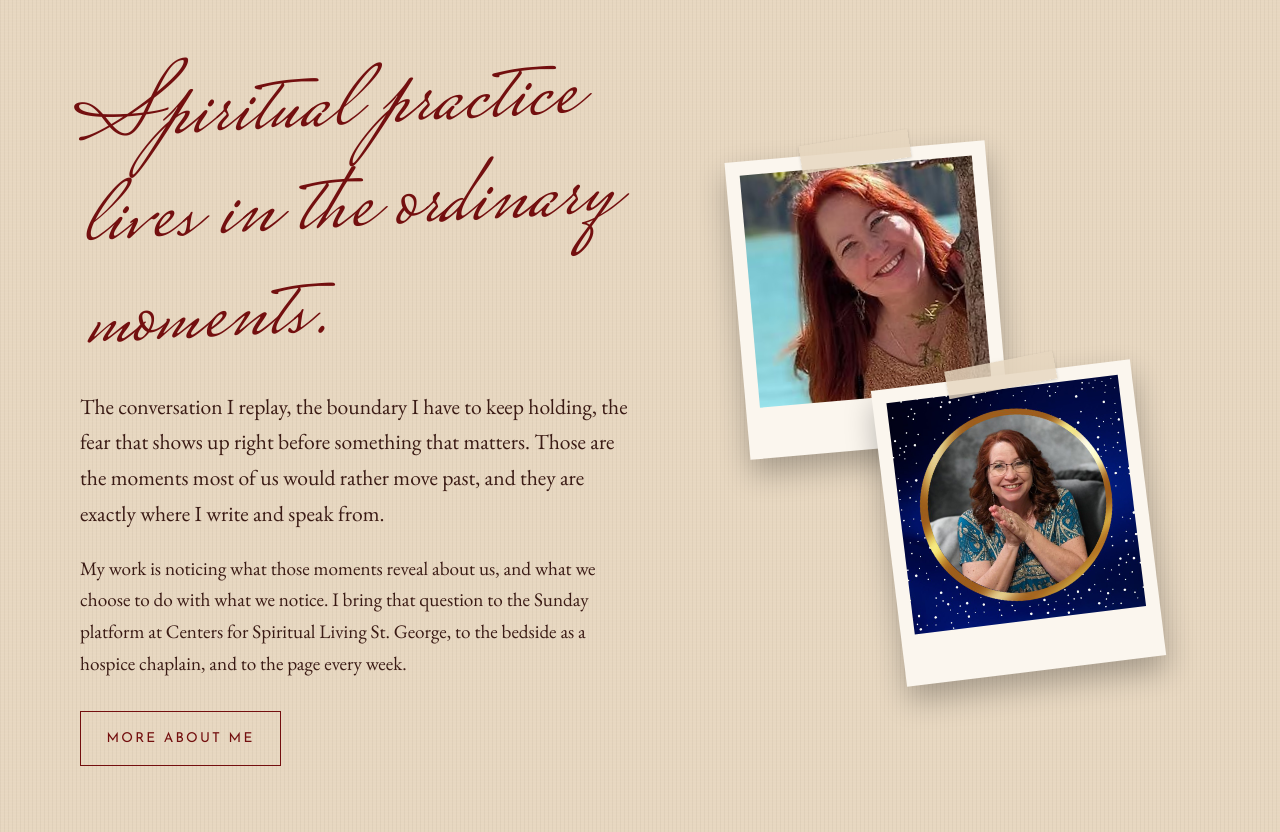
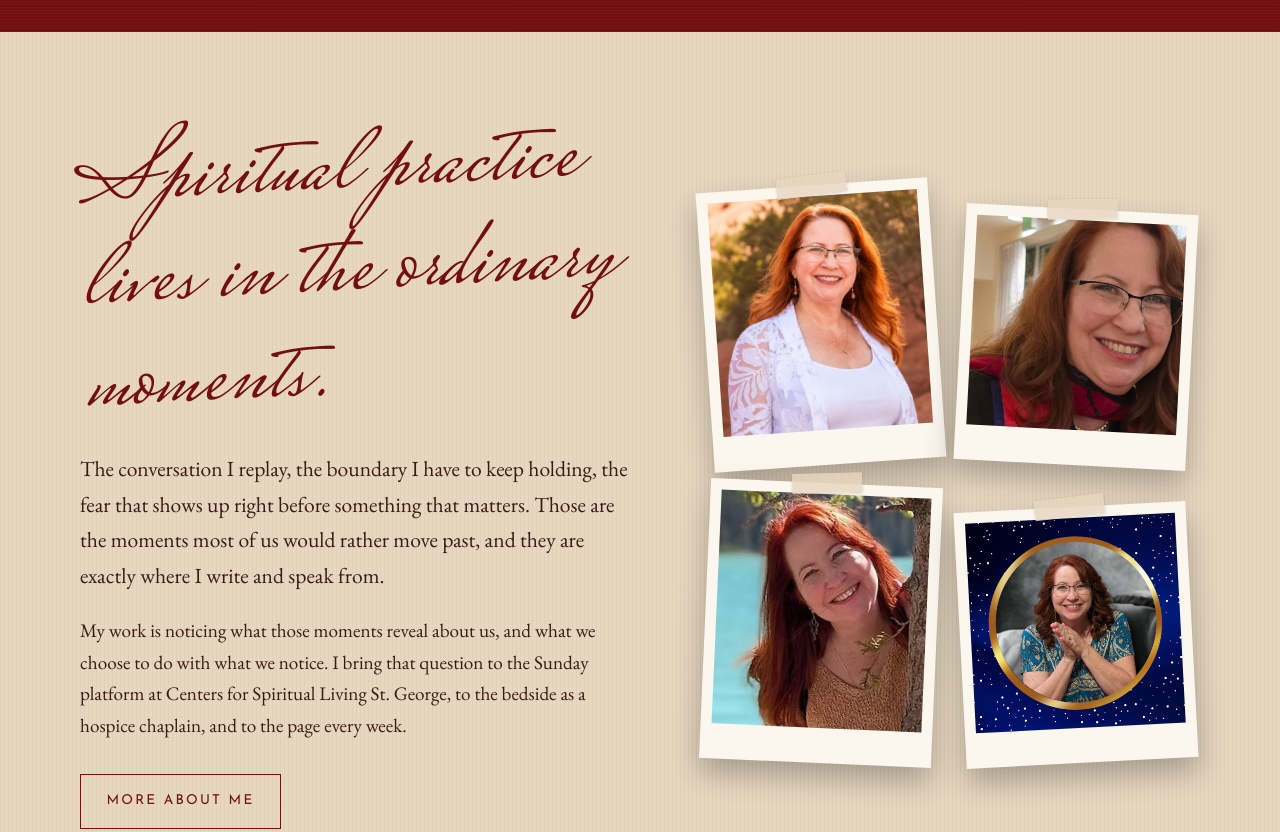
Before and after one commit to RevRachael/Rev-Rachael-website, a plain HTML site: page index.html in a window 1280 px wide. Shown: the part 1100-1932 px from the top of the page. Drawn offline with Linux system fonts and the light colour scheme.

Commit message:
Make the sweater portrait the main photo, add a four-photo cluster
The Home page now leads with the sweater portrait. The section below it
shows four polaroids: red rock portrait, robes and stole, lakeside, and
the YouTube profile photo.

Co-Authored-By: Claude Opus 5.5 <noreply@anthropic.com>
Claude-Session: https://claude.ai/code/session_01CDnxywnq3uqhGHXEgQCQqm

```diff
--- a/index.html
+++ b/index.html
@@ -8,7 +8,7 @@
   <meta property="og:type" content="website">
   <meta property="og:title" content="Rev. Rachael Dilling | Minister, hospice chaplain, writer, and speaker">
   <meta property="og:description" content="Rev. Rachael Dilling writes and speaks about the ordinary moments where spiritual practice lives. Essays, talks, and speaking inquiries.">
-  <meta property="og:image" content="https://rev-rachael-website.pages.dev/images/rachael-portrait.jpg">
+  <meta property="og:image" content="https://rev-rachael-website.pages.dev/images/rachael-sweater.jpg">
 
   <meta name="twitter:card" content="summary_large_image">
   <link rel="icon" href="images/favicon.png">
@@ -35,7 +35,7 @@
         <p class="label welcome">Welcome, I'm</p>
         <h1 class="script">Rachael Dilling</h1>
         <figure class="polaroid">
-          <img src="images/rachael-portrait.jpg" alt="Rachael Dilling smiling among red rocks, wearing a white lace jacket" width="1200" height="1073">
+          <img src="images/rachael-sweater.jpg" alt="Rachael Dilling smiling, wearing glasses and a tan sweater" width="1100" height="1375">
         </figure>
         <p class="label tagline">Minister, hospice chaplain, writer, and speaker</p>
         <div class="buttons">
@@ -54,8 +54,10 @@
           <div class="buttons" style="justify-content:flex-start"><a class="btn" href="about.html">More about me</a></div>
         </div>
         <div class="photo-stack">
-          <figure class="polaroid one"><img src="images/rachael-lakeside.jpg" alt="Rachael smiling beside a tree near a lake" width="223" height="300" style="object-position:center 30%"></figure>
-          <figure class="polaroid two"><img src="images/rachael-hands.jpg" alt="Rachael smiling with her hands pressed together" width="800" height="800"></figure>
+          <figure class="polaroid p1"><img src="images/rachael-portrait.jpg" alt="Rachael smiling among red rocks in a white lace jacket" width="1200" height="1073" style="object-position:center 25%"></figure>
+          <figure class="polaroid p2"><img src="images/rachael-robes.jpg" alt="Rachael smiling in her ministerial robe and red stole" width="640" height="800" style="object-position:center 30%"></figure>
+          <figure class="polaroid p3"><img src="images/rachael-lakeside.jpg" alt="Rachael smiling beside a tree near a lake" width="223" height="300" style="object-position:center 30%"></figure>
+          <figure class="polaroid p4"><img src="images/rachael-hands.jpg" alt="Rachael smiling with her hands pressed together" width="800" height="800"></figure>
         </div>
       </div>
     </section>
--- a/scripts/fetch-medium.mjs
+++ b/scripts/fetch-medium.mjs
@@ -109,7 +109,7 @@ async function main() {
     const text = stripTags(body);
     const excerpt = text.length > 220 ? text.slice(0, 217).replace(/\s+\S*$/, "") + "..." : text;
     const imgMatch = body.match(/<img[^>]+src="([^"]+)"/i);
-    const image = imgMatch ? imgMatch[1] : SITE + "/images/rachael-portrait.jpg";
+    const image = imgMatch ? imgMatch[1] : SITE + "/images/rachael-sweater.jpg";
     const file = "essay-" + slug + ".html";
 
     let bodyHtml = body;
--- a/styles.css
+++ b/styles.css
@@ -184,8 +184,8 @@ h3.script { font-size: clamp(2.6rem, 5vw, 3.6rem); transform: rotate(-2deg); mar
 .hero { text-align: center; padding-top: 3.5rem; }
 .hero .welcome { margin-bottom: 0; }
 .hero h1 { margin: 0.2rem 0 1.5rem; }
-.hero .polaroid { width: min(520px, 92%); margin: 0 auto; --tilt: -1.8deg; }
-.hero .polaroid img { aspect-ratio: 1200 / 1073; }
+.hero .polaroid { width: min(430px, 88%); margin: 0 auto; --tilt: -1.8deg; }
+.hero .polaroid img { aspect-ratio: 4 / 5; }
 .hero .tagline { margin-top: 2.6rem; }
 
 /* Two column layouts */
@@ -197,11 +197,19 @@ h3.script { font-size: clamp(2.6rem, 5vw, 3.6rem); transform: rotate(-2deg); mar
 }
 .split.flip { grid-template-columns: 1fr 1.1fr; }
 
-.photo-stack { position: relative; min-height: 560px; }
-.photo-stack .polaroid { position: absolute; width: 52%; }
-.photo-stack .one { top: 0; left: 0; --tilt: -5deg; }
-.photo-stack .two { bottom: 0; right: 2%; --tilt: -7deg; }
-.photo-stack .one img, .photo-stack .two img { aspect-ratio: 1 / 1; }
+.photo-stack {
+  display: grid;
+  grid-template-columns: 1fr 1fr;
+  gap: 1.6rem 1.4rem;
+  padding: 0.5rem;
+}
+.photo-stack .polaroid { padding: 0.7rem 0.7rem 2.2rem; margin: 0; width: 100%; }
+.photo-stack .polaroid::before { width: 70px; height: 20px; top: -10px; }
+.photo-stack img { aspect-ratio: 1 / 1; }
+.photo-stack .p1 { --tilt: -4deg; }
+.photo-stack .p2 { --tilt: 3deg; margin-top: 1.5rem; }
+.photo-stack .p3 { --tilt: 2.5deg; margin-top: -0.5rem; }
+.photo-stack .p4 { --tilt: -3deg; margin-top: 1rem; }
 
 /* Cards */
 .cards { display: grid; grid-template-columns: repeat(3, 1fr); gap: 2rem; margin-top: 2.5rem; }
@@ -378,8 +386,6 @@ h3.script { font-size: clamp(2.6rem, 5vw, 3.6rem); transform: rotate(-2deg); mar
   .split, .split.flip { grid-template-columns: 1fr; gap: 3rem; }
   .cards, .serve { grid-template-columns: 1fr; }
   .talks { grid-template-columns: 1fr; }
-  .photo-stack { min-height: 0; display: grid; grid-template-columns: 1fr 1fr; gap: 1.5rem; }
-  .photo-stack .polaroid { position: relative; width: 100%; inset: auto; }
   .card, .card:nth-child(odd), .card:nth-child(2) { transform: none; }
   .section { padding: 4rem 1.25rem; }
   .menu-toggle { display: block; }
```
Also changed, not shown: 404.html (+1 -1 lines), about.html (+1 -1 lines), contact.html (+1 -1 lines), watch.html (+1 -1 lines), writing.html (+1 -1 lines), images/rachael-robes.jpg (added), images/rachael-sweater.jpg (added).
